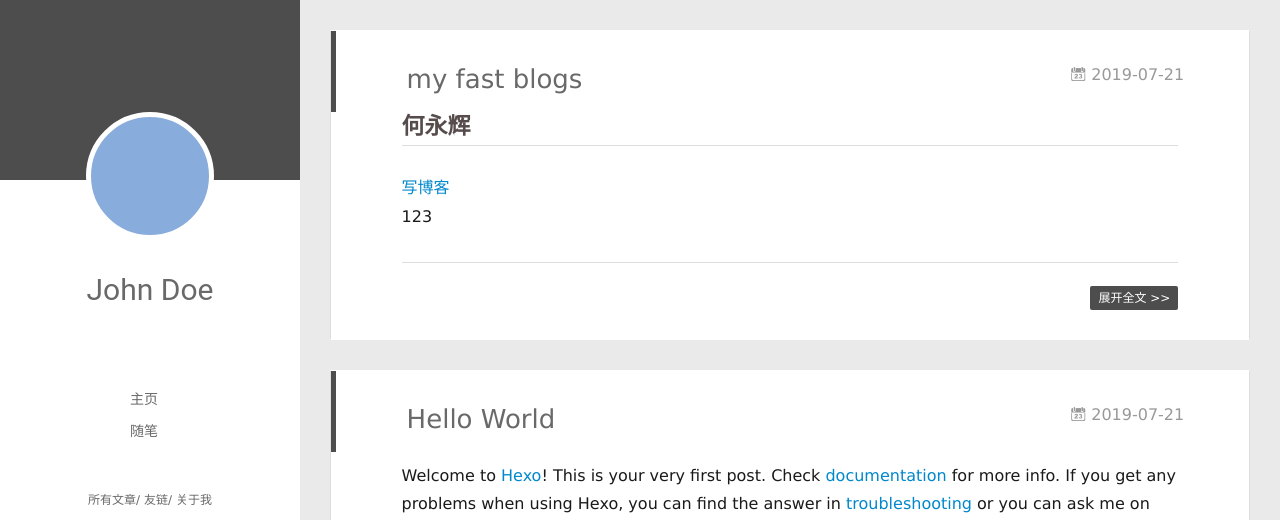
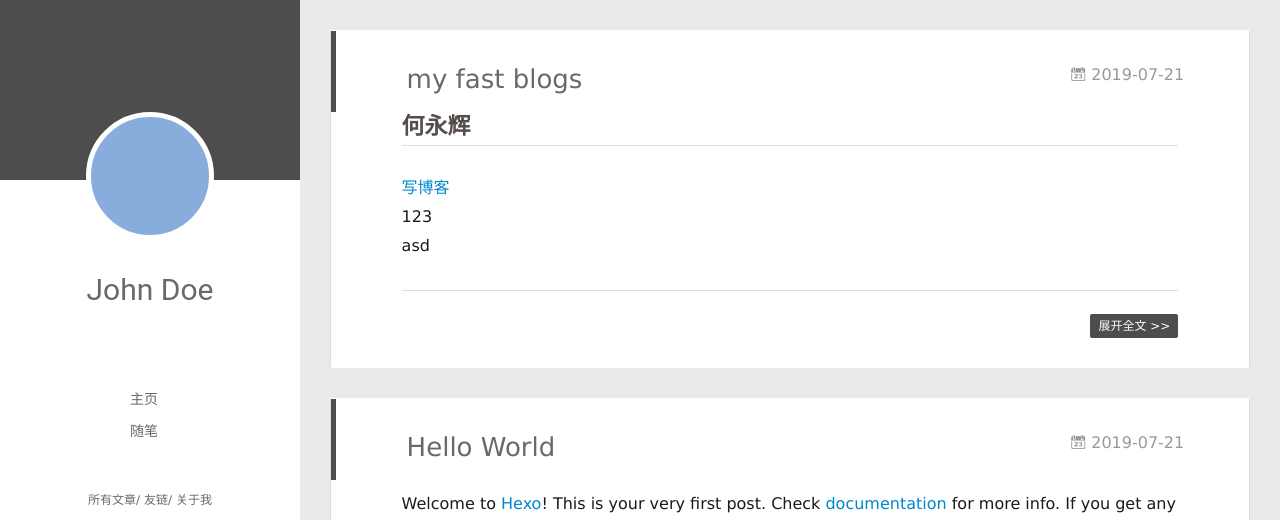
Before and after one commit to hyhroot/hyhroot.github.io, a plain HTML site: page index.html in a window 1280 px wide. Shown: the top 520 px of the page. Drawn offline with Linux system fonts and the light colour scheme; no server answers.

Commit message:
Site updated: 2019-07-21 21:45:51

```diff
--- a/index.html
+++ b/index.html
@@ -172,7 +172,7 @@
 
     <div class="article-entry" itemprop="articleBody">
 
-        <h2 id="何永辉"><a href="#何永辉" class="headerlink" title="何永辉"></a>何永辉</h2><p><a href="https://www.cnblogs.com/liuxianan/p/build-blog-website-by-hexo-github.html#修改主题" target="_blank" rel="noopener">写博客</a><br>123</p>
+        <h2 id="何永辉"><a href="#何永辉" class="headerlink" title="何永辉"></a>何永辉</h2><p><a href="https://www.cnblogs.com/liuxianan/p/build-blog-website-by-hexo-github.html#修改主题" target="_blank" rel="noopener">写博客</a><br>123<br>asd</p>
 
 
 
```
Also changed, not shown: 2019/07/21/my-fast-blogs/index.html (+5 -5 lines).
